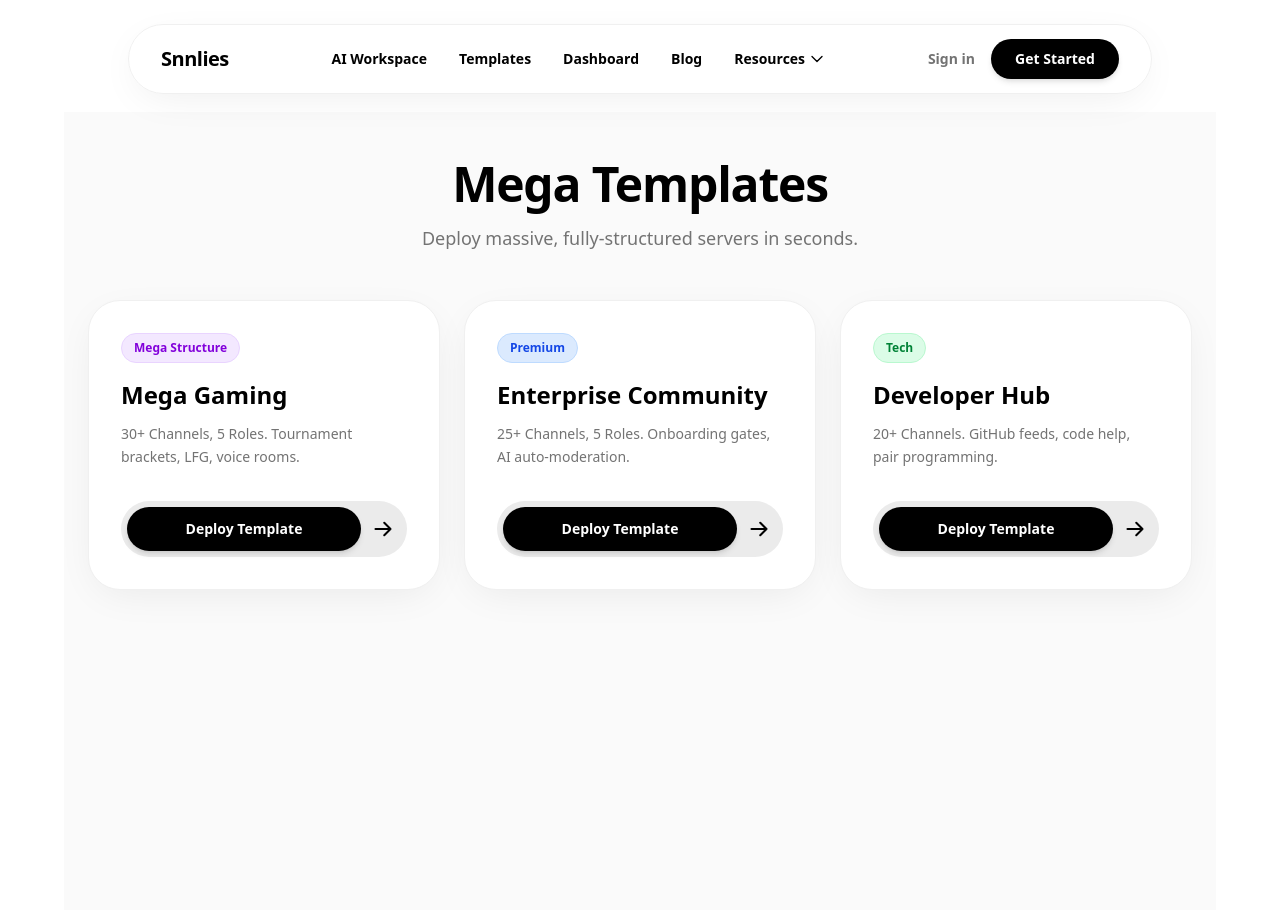
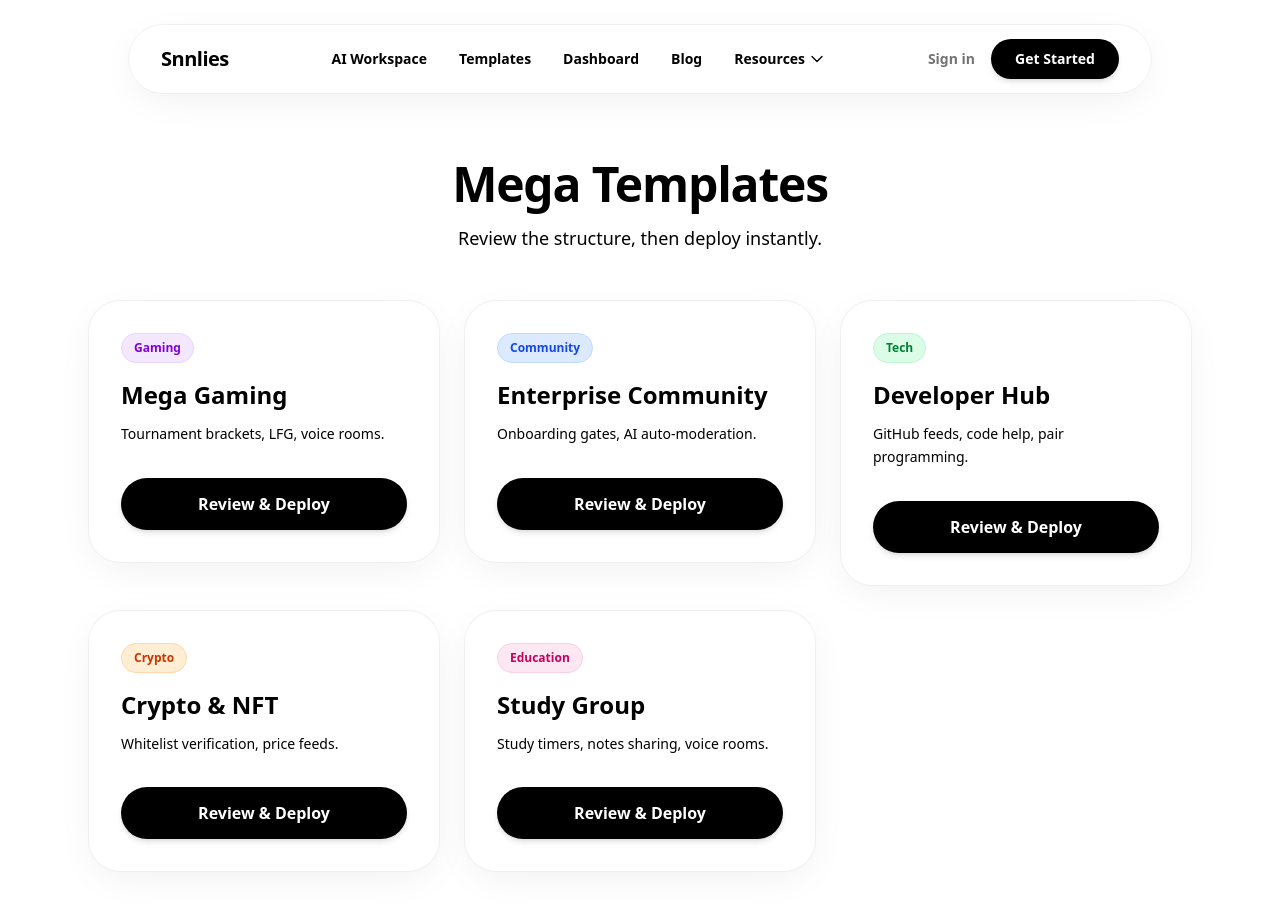
Before and after one commit to snnlies/Snnlies, a Next.js app: page /templates in a window 1280 px wide. Shown: the top 910 px of the page. Built offline with nearby package versions, Linux system fonts and the light colour scheme.

Commit message:
Mega Update: 5 Templates, Popup Review Modal, Slow Animations

```diff
--- a/app/templates/page.tsx
+++ b/app/templates/page.tsx
@@ -1,16 +1,80 @@
 "use client";
 import { useState } from "react";
+import { playClickSound } from "../../utils/sound";
 
 export default function Templates() {
   const [loading, setLoading] = useState<string | null>(null);
+  const [selectedTpl, setSelectedTpl] = useState<any | null>(null);
 
   const templates = [
-    { id: "1", name: "Mega Gaming", desc: "30+ Channels, 5 Roles. Tournament brackets, LFG, voice rooms.", tag: "Mega Structure", tagColor: "bg-purple-100 text-purple-700 border-purple-200" },
-    { id: "2", name: "Enterprise Community", desc: "25+ Channels, 5 Roles. Onboarding gates, AI auto-moderation.", tag: "Premium", tagColor: "bg-blue-100 text-blue-700 border-blue-200" },
-    { id: "3", name: "Developer Hub", desc: "20+ Channels. GitHub feeds, code help, pair programming.", tag: "Tech", tagColor: "bg-green-100 text-green-700 border-green-200" },
+    {
+      id: "1",
+      name: "Mega Gaming",
+      desc: "Tournament brackets, LFG, voice rooms.",
+      tag: "Gaming",
+      color: "bg-purple-100 text-purple-700 border-purple-200",
+      roles: ["👑 Founder", "🛡️ Admin", "⚔️ Moderator", "🎮 Pro Gamer", "🤖 Bot"],
+      categories: [
+        { name: "📌 START HERE", channels: ["📢 announcements", "📜 rules", "🎭 self-roles"] },
+        { name: "🎮 GAMING ZONE", channels: ["looking-for-group", "tournaments", "clips-highlights"] },
+        { name: "🔊 VOICE CHANNELS", channels: ["General VC", "Gaming VC 1", "Music Room"] }
+      ]
+    },
+    {
+      id: "2",
+      name: "Enterprise Community",
+      desc: "Onboarding gates, AI auto-moderation.",
+      tag: "Community",
+      color: "bg-blue-100 text-blue-700 border-blue-200",
+      roles: ["👑 Owner", "💼 Manager", "🛡️ Security", "🤝 Partner", "✅ Verified", "👤 Member"],
+      categories: [
+        { name: "📌 INFORMATION", channels: ["📢 announcements", "📜 rules", "🤝 partnerships"] },
+        { name: "💬 GENERAL", channels: ["general-chat", "introductions", "suggestions"] },
+        { name: "🛡️ STAFF ONLY", channels: ["staff-chat", "mod-logs", "reports"] }
+      ]
+    },
+    {
+      id: "3",
+      name: "Developer Hub",
+      desc: "GitHub feeds, code help, pair programming.",
+      tag: "Tech",
+      color: "bg-green-100 text-green-700 border-green-200",
+      roles: ["👑 Founder", "💻 Developer", "🎨 Designer", "🧪 Tester", "🤖 Bot"],
+      categories: [
+        { name: "📌 INFO", channels: ["📢 updates", "📜 rules"] },
+        { name: "💻 CODE", channels: ["general", "bug-reports", "projects"] },
+        { name: "🔊 MEETINGS", channels: ["Standup Room", "Pair Programming"] }
+      ]
+    },
+    {
+      id: "4",
+      name: "Crypto & NFT",
+      desc: "Whitelist verification, price feeds.",
+      tag: "Crypto",
+      color: "bg-orange-100 text-orange-700 border-orange-200",
+      roles: ["🐋 Whale", "💎 Holder", "🛡️ Mod", "✅ Verified", "👤 Guest"],
+      categories: [
+        { name: "📌 START HERE", channels: ["📢 announcements", "📜 rules", "🔗 official-links"] },
+        { name: "📈 TRADING", channels: ["price-chat", "nft-drops", "whitelist-verify"] }
+      ]
+    },
+    {
+      id: "5",
+      name: "Study Group",
+      desc: "Study timers, notes sharing, voice rooms.",
+      tag: "Education",
+      color: "bg-pink-100 text-pink-700 border-pink-200",
+      roles: ["👑 Admin", "🎓 Tutor", "📚 Student"],
+      categories: [
+        { name: "📌 INFO", channels: ["📢 announcements", "📜 rules"] },
+        { name: "📚 STUDY", channels: ["homework-help", "notes-resources", "study-timer"] },
+        { name: "🎧 VOICE", channels: ["Study Room 1", "Study Room 2"] }
+      ]
+    },
   ];
 
   const handleDeploy = async (templateName: string) => {
+    playClickSound();
     setLoading(templateName);
     const guildId = "1568291865621430282";
 
@@ -22,6 +86,7 @@ export default function Templates() {
       });
       const data = await res.json();
       alert(data.message || data.error);
+      setSelectedTpl(null); // Close modal on success
     } catch (err) {
       alert("Failed to connect to Bot API");
     } finally {
@@ -30,43 +95,100 @@ export default function Templates() {
   };
 
   return (
-    <div className="w-full max-w-6xl mx-auto px-4 md:px-6 py-12 relative z-10 bg-[#FAFAFA] min-h-screen">
+    <div className="w-full max-w-6xl mx-auto px-4 md:px-6 py-12 relative z-10 bg-white min-h-screen">
       <div className="text-center mb-12">
         <h1 className="text-4xl md:text-5xl font-bold text-black mb-4 tracking-tight">Mega Templates</h1>
-        <p className="text-neutral-500 text-base md:text-lg font-medium">Deploy massive, fully-structured servers in seconds.</p>
+        <p className="text-black text-base md:text-lg font-medium">Review the structure, then deploy instantly.</p>
       </div>
 
-      <div className="grid grid-cols-1 md:grid-cols-3 gap-6 items-start">
+      <div className="grid grid-cols-1 md:grid-cols-2 lg:grid-cols-3 gap-6 items-start">
         {templates.map((tpl) => (
-          <div key={tpl.id} className="bg-white border border-neutral-200 p-8 rounded-[2rem] flex flex-col hover:shadow-xl transition-all duration-300 group apple-shadow">
+          <div key={tpl.id} className="bg-white border border-neutral-200 p-8 rounded-[2rem] flex flex-col hover:shadow-2xl hover:-translate-y-1 transition-all duration-700 apple-shadow group">
             <div>
               <div className="flex justify-between items-start mb-4">
-                <span className={`text-xs font-bold px-3 py-1.5 rounded-full border ${tpl.tagColor}`}>
+                <span className={`text-xs font-bold px-3 py-1.5 rounded-full border ${tpl.color}`}>
                   {tpl.tag}
                 </span>
               </div>
               <h3 className="text-2xl font-bold text-black mb-3">{tpl.name}</h3>
-              <p className="text-neutral-500 text-sm leading-relaxed mb-8">{tpl.desc}</p>
+              <p className="text-black text-sm leading-relaxed mb-8">{tpl.desc}</p>
             </div>
 
-            {/* Sliding Button for Deploy */}
             <button
-              onClick={() => handleDeploy(tpl.name)}
-              disabled={loading === tpl.name}
-              className="w-full group/btn relative flex items-center p-1.5 bg-[#EBEBEB] rounded-full transition-all duration-300 hover:bg-[#E0E0E0] disabled:opacity-50 mt-auto"
+              onClick={() => { playClickSound(); setSelectedTpl(tpl); }}
+              className="w-full py-3.5 bg-black text-white font-semibold rounded-full hover:bg-neutral-800 transition-colors duration-500 mt-auto shadow-md"
             >
-              <span className="flex-grow flex items-center justify-center bg-black px-6 py-3 rounded-full shadow-md text-white font-semibold text-sm transition-transform duration-300 group-hover/btn:scale-105">
-                {loading === tpl.name ? "Deploying..." : "Deploy Template"}
-              </span>
-              <span className="pl-3 pr-2 text-black transition-transform duration-300 group-hover/btn:translate-x-1">
-                <svg xmlns="http://www.w3.org/2000/svg" fill="none" viewBox="0 0 24 24" strokeWidth="2.5" stroke="currentColor" className="w-5 h-5">
-                  <path strokeLinecap="round" strokeLinejoin="round" d="M13.5 4.5L21 12m0 0l-7.5 7.5M21 12H3" />
-                </svg>
-              </span>
+              Review & Deploy
             </button>
           </div>
         ))}
       </div>
+
+      {/* POPUP MODAL FOR REVIEW */}
+      {selectedTpl && (
+        <div className="fixed inset-0 z-[100] flex items-center justify-center p-4 bg-black/20 backdrop-blur-sm animate-in fade-in duration-700">
+          <div
+            className="bg-white w-full max-w-lg rounded-[2.5rem] shadow-2xl border border-neutral-100 overflow-hidden animate-in zoom-in-95 duration-700 ease-[cubic-bezier(0.25,1,0.5,1)]"
+          >
+            {/* Modal Header */}
+            <div className="p-8 border-b border-neutral-100 flex justify-between items-center bg-white">
+              <div>
+                <span className={`text-xs font-bold px-3 py-1 rounded-full border ${selectedTpl.color} mb-2 inline-block`}>
+                  {selectedTpl.tag}
+                </span>
+                <h2 className="text-3xl font-bold text-black tracking-tight">{selectedTpl.name}</h2>
+              </div>
+              <button
+                onClick={() => { playClickSound(); setSelectedTpl(null); }}
+                className="p-2 bg-neutral-100 rounded-full hover:bg-neutral-200 transition-colors"
+              >
+                <svg xmlns="http://www.w3.org/2000/svg" fill="none" viewBox="0 0 24 24" strokeWidth="2.5" stroke="currentColor" className="w-5 h-5 text-black"><path strokeLinecap="round" strokeLinejoin="round" d="M6 18L18 6M6 6l12 12" /></svg>
+              </button>
+            </div>
+
+            {/* Modal Body (Scrollable) */}
+            <div className="p-8 max-h-[50vh] overflow-y-auto bg-[#FAFAFA]">
+              <div className="mb-6">
+                <h4 className="text-black font-bold text-sm uppercase tracking-widest mb-3">Roles to be created</h4>
+                <div className="flex flex-wrap gap-2">
+                  {selectedTpl.roles.map((role: string, i: number) => (
+                    <span key={i} className="text-sm font-medium text-black bg-white border border-neutral-200 px-3 py-1.5 rounded-lg shadow-sm">{role}</span>
+                  ))}
+                </div>
+              </div>
+
+              <div>
+                <h4 className="text-black font-bold text-sm uppercase tracking-widest mb-3">Channels & Categories</h4>
+                <div className="space-y-4">
+                  {selectedTpl.categories.map((cat: any, i: number) => (
+                    <div key={i} className="bg-white border border-neutral-200 p-4 rounded-2xl shadow-sm">
+                      <p className="text-black font-bold mb-2">{cat.name}</p>
+                      <div className="space-y-1">
+                        {cat.channels.map((ch: string, j: number) => (
+                          <div key={j} className="text-neutral-500 text-sm flex items-center gap-2">
+                            <span className="text-neutral-400 text-lg leading-none">#</span> {ch}
+                          </div>
+                        ))}
+                      </div>
+                    </div>
+                  ))}
+                </div>
+              </div>
+            </div>
+
+            {/* Modal Footer */}
+            <div className="p-6 border-t border-neutral-100 bg-white">
+              <button
+                onClick={() => handleDeploy(selectedTpl.name)}
+                disabled={loading === selectedTpl.name}
+                className="w-full py-4 bg-gradient-to-b from-blue-400 to-blue-500 text-white font-bold rounded-full hover:scale-[1.02] transition-transform duration-500 shadow-[0_8px_20px_rgba(59,130,246,0.3)] disabled:opacity-50"
+              >
+                {loading === selectedTpl.name ? "Deploying to Discord..." : "Deploy Template Now"}
+              </button>
+            </div>
+          </div>
+        </div>
+      )}
     </div>
   );
 }
```
